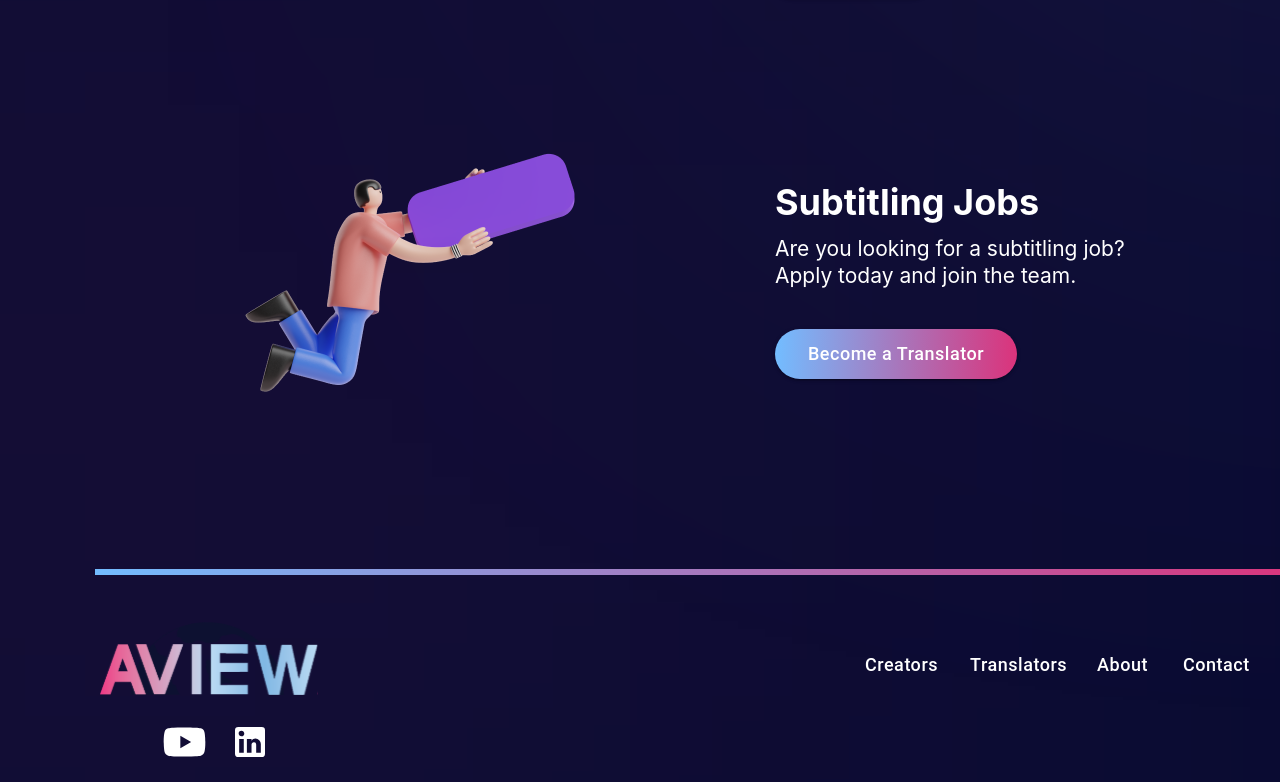
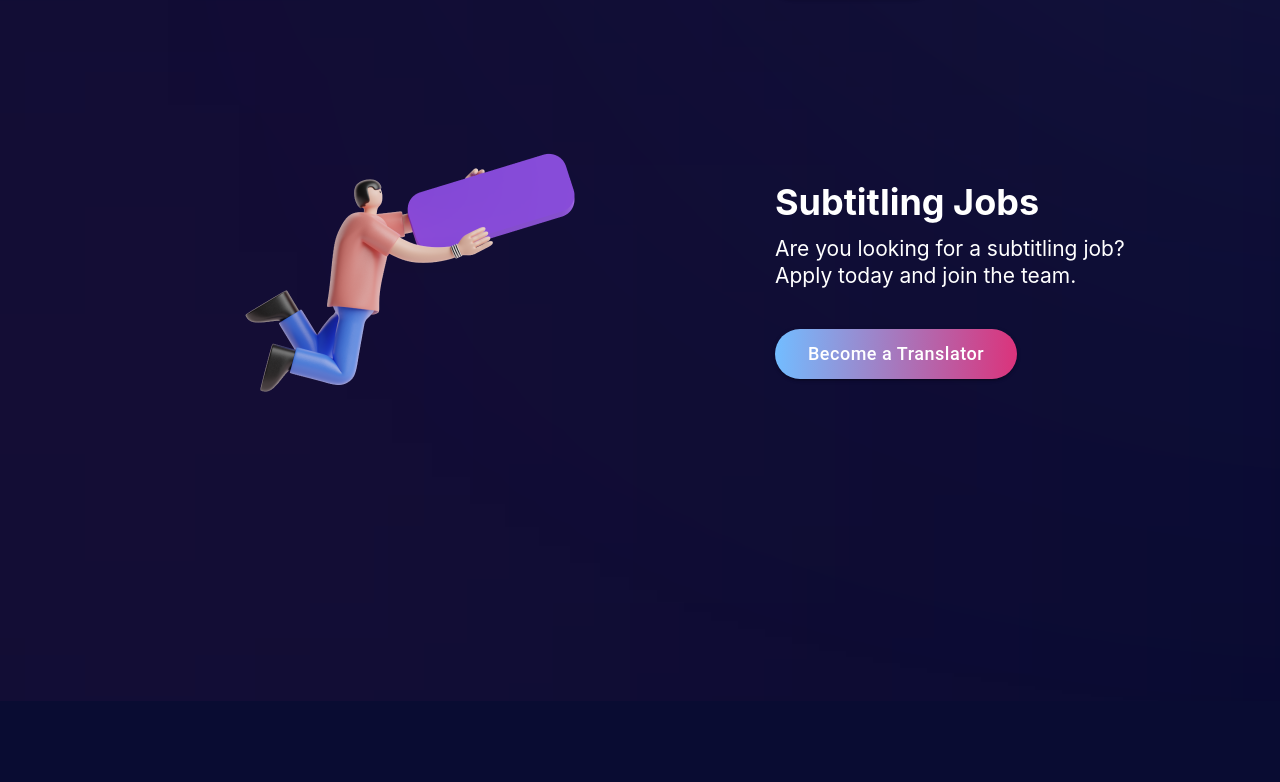
Before and after one commit to Aview-International/webdev, a React (Create React App) app in the folder aview-app/: page / in a window 1280 px wide. Shown: the part 3833-4615 px from the top of the page. After the commit the page ends 4534 px from the top, so only its background shows below. Built offline with nearby package versions, Linux system fonts and the light colour scheme.

Commit message:
Fixed whitespace on right side of screen

```diff
--- a/aview-app/src/Components/bottomPage.js
+++ b/aview-app/src/Components/bottomPage.js
@@ -1,121 +1,11 @@
-import "../Styles/bottomPage.css";
+import "../Styles/TopText.css";
 import React from "react";
 import Button from '@mui/material/Button';
-import YouTubeIcon from '@mui/icons-material/YouTube';
-import LinkedInIcon from '@mui/icons-material/LinkedIn'
-import {useNavigate} from "react-router-dom";
-import logo from '../img/logowhite3.svg'
 
 function BottomPage(){
-    let navigate = useNavigate();
-    const aboutRoute = () =>{
-    let path = '/about'
-    navigate(path);
-    }
     return(
         <bottomPage class = 'pageBot'>
-            <header className="aviewLogo"><img src={logo}alt="aviewLogo" /></header>
-            <header className="ytIcon">
-                <YouTubeIcon size = 'large' sx={
-                    {
-
-                        color: "white",
-                        width: "149.01px",
-                        height: "50px"
-                    }}>
-
-                </YouTubeIcon>
-            </header>
-            <header className="liIcon">
-                <LinkedInIcon sx={
-                    {
-                        color: "white",
-                        height: "40px",
-                        width: "40px"
-                    }}>
-
-                </LinkedInIcon>
-            </header>
-
-            <header className='creator1But'>
-                <Button href="#text-buttons" style={{
-
-                    // fontFamily: 'Overpass',
-                    // fontStyle: 'normal',
-                    fontWeight: 500,
-                    fontSize: '18px',
-                    lineHeight: '23px',
-                    textTransform: 'none',
-                    color: '#FFFFFF'
-
-                 }}onClick={()=>{window.location.reload(false);}} disableRipple>
-                    Creators
-                </Button>
-            </header>
-            <header className='translator1But'>
-                <Button href="#text-buttons" style={{
-
-                    // fontFamily: 'Overpass',
-                    // fontStyle: 'normal',
-                    fontWeight: 500,
-                    fontSize: '18px',
-                    lineHeight: '23px',
-                    textTransform: 'none',
-                    color: '#FFFFFF'
-
-                 }}onClick={()=>{window.location.reload(false);}} disableRipple>
-                    Translators
-                </Button>
-            </header>
-            <header className='about1But'>
-                <Button href="#text-buttons" style={{
-
-                    // fontFamily: 'Overpass',
-                    // fontStyle: 'normal',
-                    fontWeight: 500,
-                    fontSize: '18px',
-                    lineHeight: '23px',
-                    textTransform: 'none',
-                    color: '#FFFFFF'
-
-                 }}onClick={aboutRoute} disableRipple>
-                    About
-                </Button>
-            </header>
-
-            <header className='ContactBut'>
-                <Button href="#text-buttons" style={{
-
-                    // fontFamily: 'Overpass',
-                    // fontStyle: 'normal',
-                    fontWeight: 500,
-                    fontSize: '18px',
-                    lineHeight: '23px',
-                    textTransform: 'none',
-                    color: '#FFFFFF'
-
-                 }}onClick={()=>{window.location.reload(false);}} disableRipple>
-                    Contact
-                </Button>
-            </header>
-
-            <header className='careerBut'>
-                <Button href="#text-buttons" style={{
-
-                    // fontFamily: 'Overpass',
-                    // fontStyle: 'normal',
-                    fontWeight: 500,
-                    fontSize: '18px',
-                    lineHeight: '23px',
-                    textTransform: 'none',
-                    color: '#FFFFFF'
-
-                 }}onClick={()=>{window.location.reload(false);}} disableRipple>
-                    Careers
-                </Button>
-            </header>
-
-            <header className="line"></header>
+            <header className="aviewLogo"></header>
         </bottomPage>
     );
 
--- a/aview-app/src/Styles/Background.css
+++ b/aview-app/src/Styles/Background.css
@@ -3,9 +3,9 @@
 .Landing-background{
     /* BG_and_blobs */
 
-        position: relative;
+        /* position: relative;
         width: 1440px;
-        height: 4615px;
+        height: 4615px; */
         background: #090C32;
 
 
--- a/aview-app/src/Styles/BottomPage.css
+++ b/aview-app/src/Styles/BottomPage.css
@@ -2,11 +2,141 @@
     /* logowhite 3 */
 
     position: absolute;
-    width: 217.56px;
-    height: 73px;
-    left: 611px;
-    top: 5080px;
-
-    background: url(../img/logowhite3.svg);
+    width: 210px;
+    height: 80px;
+    left: 100px;
+    top: 4455px;
 
 }
+.ytIcon{
+    /* Group 12 */
+
+    position: absolute;
+
+    left: 110px;
+    top: 4550px;
+
+
+
+}
+
+.liIcon{
+    position: absolute;
+
+    left: 230px;
+    top: 4555px;
+
+
+}
+
+.creator1But{
+    /* Creators */
+
+    position: absolute;
+    width: 70px;
+    height: 23px;
+    left: 857px;
+    top: 4480px;
+
+    font-weight: 500;
+    font-size: 24px;
+    line-height: 30px;
+
+    color: #FFFFFF;
+
+}
+
+.translator1But{
+    /* Translators */
+
+    position: absolute;
+    width: 92px;
+    height: 23px;
+    left: 962px;
+    top: 4480px;
+
+
+
+    font-weight: 500;
+    font-size: 24px;
+    line-height: 30px;
+
+    color: #FFFFFF;
+
+
+}
+
+.about1But{
+    /* About */
+
+    position: absolute;
+    width: 51px;
+    height: 23px;
+    left: 1089px;
+    top: 4480px;
+
+    font-weight: 500;
+    font-size: 24px;
+    line-height: 30px;
+
+    color: #FFFFFF;
+
+
+}
+
+.ContactBut{
+    /* Contact */
+
+    position: absolute;
+    width: 65px;
+    height: 23px;
+    left: 1175px;
+    top: 4480px;
+
+
+
+    font-weight: 500;
+    font-size: 24px;
+    line-height: 30px;
+
+    color: #FFFFFF;
+
+
+}
+
+.careerBut{
+    /* Careers */
+
+    position: absolute;
+    width: 64px;
+    height: 23px;
+    left: 1275px;
+    top: 4480px;
+
+    font-weight: 500;
+    font-size: 24px;
+    line-height: 30px;
+
+    color: #FFFFFF;
+
+
+}
+
+.line{
+    /* Line 9 */
+
+    position: absolute;
+    width: 1250px;
+    height: 0px;
+    left: 95px;
+    top: 4402px;
+
+    border: solid;
+
+    border-style: solid;
+    border-image: linear-gradient(90deg, #73BCFF 0%, #DE2F77 100%);
+    border-image-slice: 1;
+    /* border-radius: 5px; */
+
+
+}
--- a/aview-app/src/index.css
+++ b/aview-app/src/index.css
@@ -1,4 +1,5 @@
 body {
+  background: #090C32;
   margin: 0;
   padding: 0;
   font-family: -apple-system, BlinkMacSystemFont, 'Segoe UI', 'Roboto', 'Oxygen',
```
